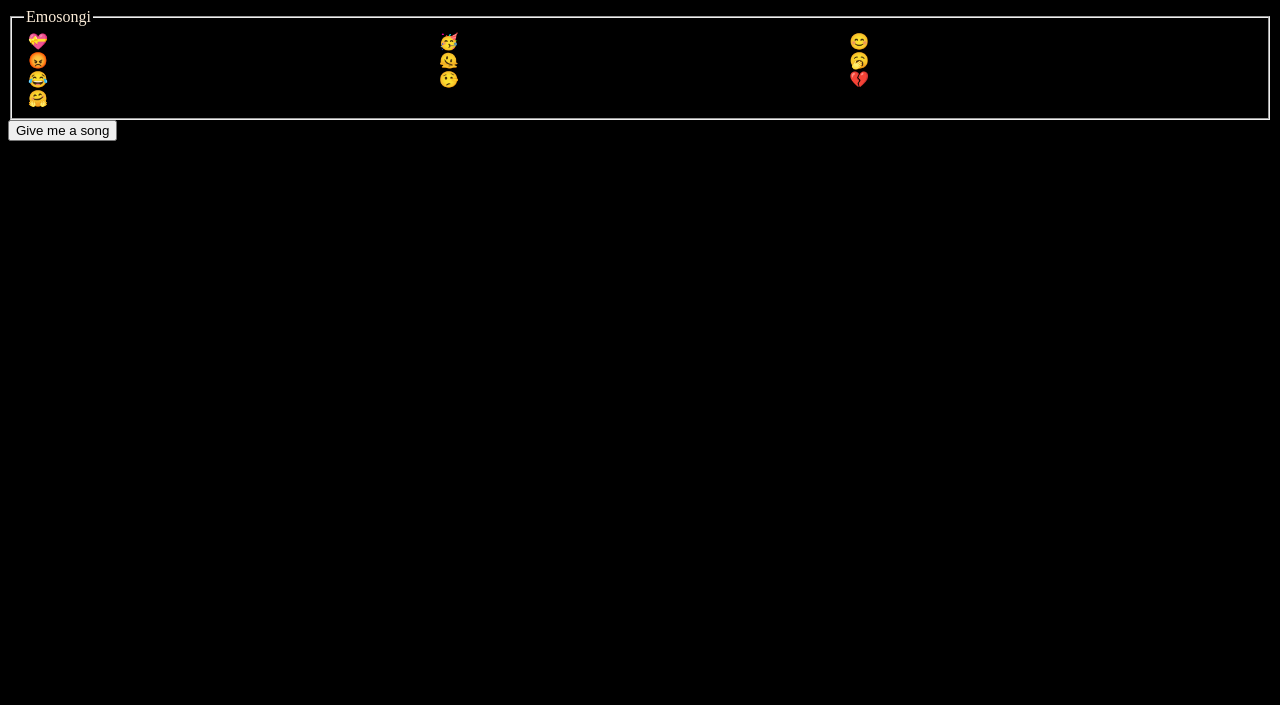
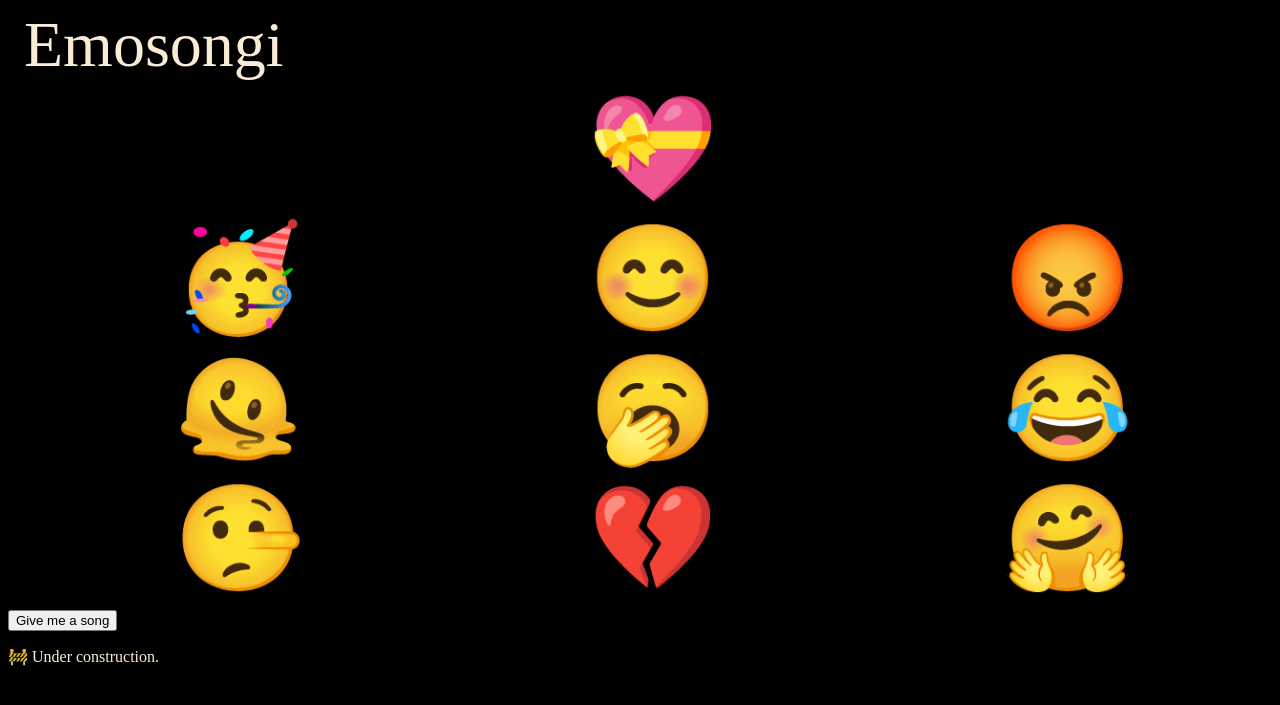
Before and after one commit to cruiztorresj/paitaai, a Django app: page /emosongi/ in a window 1280 px wide. Shown: the top 705 px of the page. Run offline with Django 5.2, Linux system fonts and the light colour scheme.

Commit message:
Styling the User Interface

```diff
--- a/emosongi/static/emosongi/css/style.css
+++ b/emosongi/static/emosongi/css/style.css
@@ -4,12 +4,11 @@ body {
     color: antiquewhite;
 }
 
-.cool {
+fieldset { border-style: none; }
 
-  -webkit-appearance: none;
-  appearance: none;
-  background-color: black;
-  margin: 0;
+legend {
+
+    font-size: 8vmin;
 }
 
 input[type="radio"]:checked + label {
@@ -32,7 +31,48 @@ input[type="radio"]:checked + label {
 
 #back { margin-top: 2rem; }
 
-.container {
+#heartbox { grid-area: heartbox; }
+
+#party { grid-area: party; }
+
+#smile { grid-area: smile; }
+
+#angry { grid-area: angry; }
+
+#melting { grid-area: melting; }
+
+#yawning { grid-area: yawning; }
+
+#lol { grid-area: lol; }
+
+#pinoccio { grid-area: pinoccio; }
+
+#brokenheart { grid-area: brokenheart; }
+
+#hugging { grid-area: hugging; }
+
+.cool {
+
+  -webkit-appearance: none;
+  appearance: none;
+  background-color: black;
+  margin: 0;
+}
+
+.emojis {
+
     display: grid;
     grid-template-columns: 1fr 1fr 1fr;
+    grid-template-areas:
+        "heartbox heartbox heartbox"
+        "party smile angry"
+        "melting yawning lol"
+        "pinoccio brokenheart hugging";
+    gap: 0.5em;
 }
+
+.emoji {
+
+    text-align: center;
+    font-size: 13vmin;
+}
--- a/emosongi/templates/emosongi/index.html
+++ b/emosongi/templates/emosongi/index.html
@@ -14,56 +14,56 @@
                 {% csrf_token %}
                 <fieldset>
                     <legend>Emosongi</legend>
-                            <div class="container">
+                    <div class="emojis">
 
-                                <div class="">
+                        <div id="heartbox" class="emoji">
                             <input type="radio" id="1" name="my_emotion" value="1" class="cool">
-                                    <label for="1" class="">💝</label>
+                            <label for="1">💝</label>
                         </div>
 
-                                <div class="">
+                        <div id="party" class="emoji">
                             <input type="radio" id="2" name="my_emotion" value="2" class="cool">
-                                    <label for="2" class="">🥳</label>
+                            <label for="2">🥳</label>
                         </div>
 
-                                <div class="">
+                        <div id="smile" class="emoji">
                             <input type="radio" id="3" name="my_emotion" value="3" class="cool">
-                                    <label for="3" class="">😊</label>
+                            <label for="3">😊</label>
                         </div>
 
-                                <div class="">
+                        <div id="angry" class="emoji">
                             <input type="radio" id="4" name="my_emotion" value="4" class="cool">
-                                    <label for="4" class="">😡</label>
+                            <label for="4">😡</label>
                         </div>
 
-                                <div class="">
+                        <div id="melting" class="emoji">
                             <input type="radio" id="5" name="my_emotion" value="5" class="cool">
-                                    <label for="5" class="">🫠</label>
+                            <label for="5">🫠</label>
                         </div>
 
-                                <div class="">
+                        <div id="yawning" class="emoji">
                             <input type="radio" id="6" name="my_emotion" value="6" class="cool">
-                                    <label for="6" class="">🥱</label>
+                            <label for="6">🥱</label>
                         </div>
 
-                                <div class="">
+                        <div id="lol" class="emoji">
                             <input type="radio" id="7" name="my_emotion" value="7" class="cool">
-                                    <label for="7" class="">😂</label>
+                            <label for="7">😂</label>
                         </div>
 
-                                <div class="">
+                        <div id="pinoccio" class="emoji">
                             <input type="radio" id="8" name="my_emotion" value="8" class="cool">
-                                    <label for="8" class="">🤥</label>
+                            <label for="8">🤥</label>
                         </div>
 
-                                <div class="">
+                        <div id="brokenheart" class="emoji">
                             <input type="radio" id="9" name="my_emotion" value="9" class="cool">
-                                    <label for="9" class="">💔</label>
+                            <label for="9">💔</label>
                         </div>
 
-                                <div class="">
+                        <div id="hugging" class="emoji">
                             <input type="radio" id="10" name="my_emotion" value="10" class="cool">
-                                    <label for="10" class="">🤗</label>
+                            <label for="10">🤗</label>
                         </div>
                     </div>
                 </fieldset>
@@ -73,8 +73,11 @@
                     </button>
                 </div>
             </form>
+            <p id="feedback" class=""></p>
+            <div class="">
+                &#128679; Under construction.
+            </div>
         </main>
-        <p id="feedback" class=""></p>
         <script src="{% static 'emosongi/js/magic.js' %}" type="text/javascript"></script>
     </body>
 </html>
```
Lines whose indentation alone changed are shown as unchanged.
